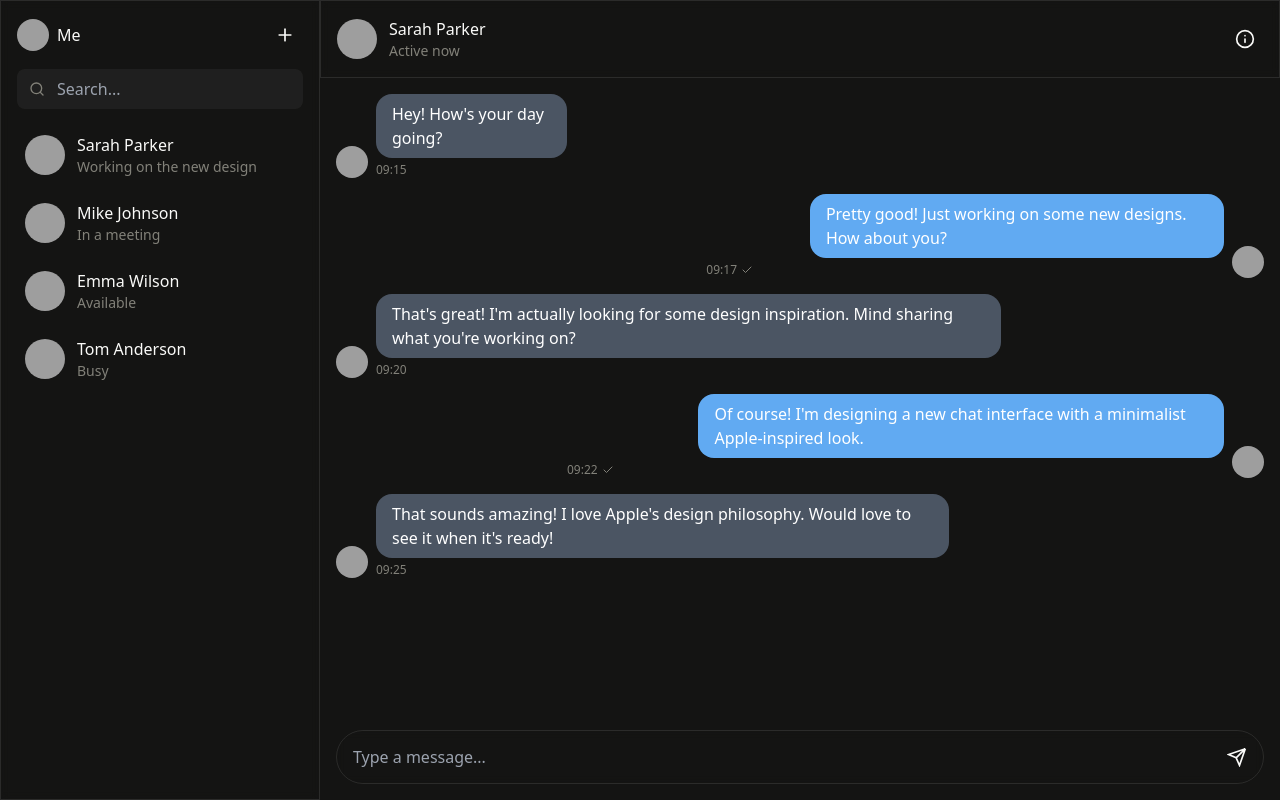
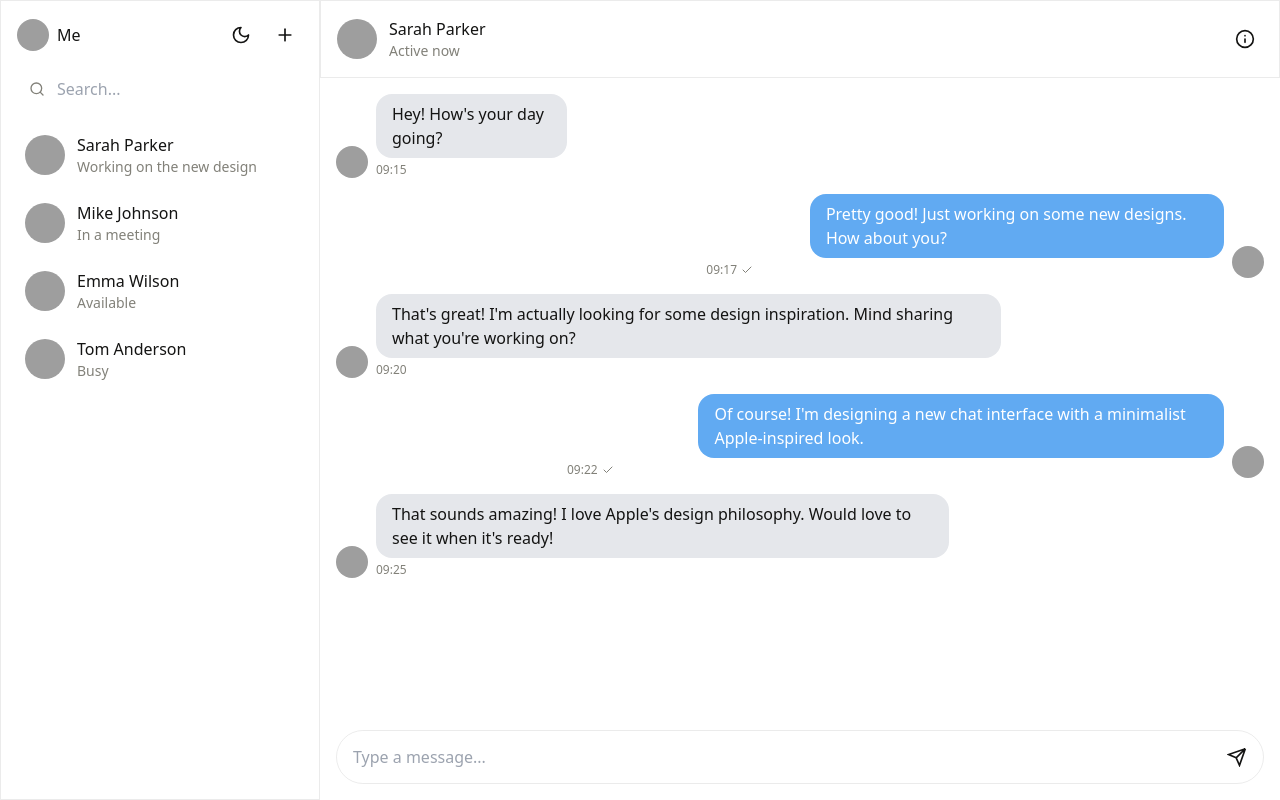
Before and after one commit to haji-r/m-522833, a React (Vite) app: page / in a window 1280 px wide. Built offline with nearby package versions, Linux system fonts and the light colour scheme; grey boxes are pictures that could not be loaded.

Commit message:
Add dark/light mode toggle
Adds a toggle to switch between dark and light modes.  No further implementation details are specified.

```diff
--- a/src/App.tsx
+++ b/src/App.tsx
@@ -1,14 +1,17 @@
+
 import { Toaster } from "@/components/ui/toaster";
 import { Toaster as Sonner } from "@/components/ui/sonner";
 import { TooltipProvider } from "@/components/ui/tooltip";
 import { QueryClient, QueryClientProvider } from "@tanstack/react-query";
 import { BrowserRouter, Routes, Route } from "react-router-dom";
+import { ThemeProvider } from "./components/ThemeProvider";
 import Index from "./pages/Index";
 
 const queryClient = new QueryClient();
 
 const App = () => (
   <QueryClientProvider client={queryClient}>
+    <ThemeProvider>
       <TooltipProvider>
         <Toaster />
         <Sonner />
@@ -18,6 +21,7 @@ const App = () => (
           </Routes>
         </BrowserRouter>
       </TooltipProvider>
+    </ThemeProvider>
   </QueryClientProvider>
 );
 
--- a/src/components/ChatSidebar.tsx
+++ b/src/components/ChatSidebar.tsx
@@ -1,5 +1,6 @@
-import { Search, Plus } from "lucide-react";
+import { Search, Plus, Moon, Sun } from "lucide-react";
 import { Avatar } from "@/components/ui/avatar";
+import { useTheme } from "./ThemeProvider";
 
 interface User {
   id: string;
@@ -36,6 +37,8 @@ const users: User[] = [
 ];
 
 export const ChatSidebar = () => {
+  const { theme, toggleTheme } = useTheme();
+
   return (
     <div className="w-80 h-screen glass p-4 flex flex-col gap-4">
       <div className="flex items-center justify-between">
@@ -49,9 +52,21 @@ export const ChatSidebar = () => {
           </Avatar>
           <span className="font-medium">Me</span>
         </div>
-        <button className="p-2 hover:bg-white/5 rounded-full transition-colors">
-          <Plus className="w-5 h-5" />
-        </button>
+        <div className="flex items-center gap-2">
+          <button
+            onClick={toggleTheme}
+            className="p-2 hover:bg-white/5 rounded-full transition-colors"
+          >
+            {theme === 'dark' ? (
+              <Sun className="w-5 h-5" />
+            ) : (
+              <Moon className="w-5 h-5" />
+            )}
+          </button>
+          <button className="p-2 hover:bg-white/5 rounded-full transition-colors">
+            <Plus className="w-5 h-5" />
+          </button>
+        </div>
       </div>
 
       <div className="relative">
--- /dev/null
+++ b/src/components/ThemeProvider.tsx
@@ -0,0 +1,42 @@
+
+import { createContext, useContext, useEffect, useState } from "react";
+
+type Theme = "dark" | "light";
+
+const ThemeContext = createContext<{
+  theme: Theme;
+  toggleTheme: () => void;
+}>({
+  theme: "dark",
+  toggleTheme: () => {},
+});
+
+export const useTheme = () => useContext(ThemeContext);
+
+export function ThemeProvider({ children }: { children: React.ReactNode }) {
+  const [theme, setTheme] = useState<Theme>(() => {
+    if (typeof window !== "undefined") {
+      const saved = localStorage.getItem("theme") as Theme;
+      if (saved) return saved;
+      return window.matchMedia("(prefers-color-scheme: dark)").matches ? "dark" : "light";
+    }
+    return "dark";
+  });
+
+  useEffect(() => {
+    const root = window.document.documentElement;
+    root.classList.remove("light", "dark");
+    root.classList.add(theme);
+    localStorage.setItem("theme", theme);
+  }, [theme]);
+
+  const toggleTheme = () => {
+    setTheme(prev => prev === "dark" ? "light" : "dark");
+  };
+
+  return (
+    <ThemeContext.Provider value={{ theme, toggleTheme }}>
+      {children}
+    </ThemeContext.Provider>
+  );
+}
--- a/src/index.css
+++ b/src/index.css
@@ -1,16 +1,35 @@
+
 @tailwind base;
 @tailwind components;
 @tailwind utilities;
 
 @layer base {
+  :root {
+    --background: #FFFFFF;
+    --foreground: #141413;
+    --muted: #666666;
+    --bubble-received: #E5E7EB;
+    --bubble-sent: #61AAF2;
+    --border: #00000014;
+  }
+
+  :root[class~="dark"] {
+    --background: #141413;
+    --foreground: #FAFAF8;
+    --muted: #828179;
+    --bubble-received: #4B5563;
+    --bubble-sent: #61AAF2;
+    --border: #ffffff14;
+  }
+
   body {
-    @apply bg-background text-foreground antialiased;
+    @apply bg-[var(--background)] text-[var(--foreground)] antialiased;
   }
 }
 
 @layer utilities {
   .glass {
-    @apply bg-opacity-20 backdrop-blur-sm border border-white/10;
+    @apply bg-opacity-20 backdrop-blur-sm border border-[var(--border)];
   }
 }
 
@@ -19,11 +38,11 @@
 }
 
 .message-bubble.sent {
-  @apply bg-bubble-sent text-white ml-auto;
+  @apply bg-[var(--bubble-sent)] text-white ml-auto;
 }
 
 .message-bubble.received {
-  @apply bg-bubble-received text-white;
+  @apply bg-[var(--bubble-received)] text-[var(--foreground)];
 }
 
 .scrollbar-hide::-webkit-scrollbar {
--- /dev/null
+++ b/src/tailwind.config.ts
@@ -0,0 +1,54 @@
+
+import type { Config } from "tailwindcss";
+
+export default {
+  darkMode: ["class"],
+  content: [
+    "./pages/**/*.{ts,tsx}",
+    "./components/**/*.{ts,tsx}",
+    "./app/**/*.{ts,tsx}",
+    "./src/**/*.{ts,tsx}",
+  ],
+  prefix: "",
+  theme: {
+    container: {
+      center: true,
+      padding: "2rem",
+      screens: {
+        "2xl": "1400px",
+      },
+    },
+    extend: {
+      colors: {
+        background: {
+          DEFAULT: "#141413",
+          light: "#FFFFFF",
+        },
+        foreground: {
+          DEFAULT: "#FAFAF8",
+          light: "#141413",
+        },
+        muted: {
+          DEFAULT: "#828179",
+          light: "#666666",
+        },
+        accent: "#61AAF2",
+        bubble: {
+          received: {
+            DEFAULT: "#4B5563",
+            light: "#E5E7EB",
+          },
+          sent: "#61AAF2",
+        },
+        border: {
+          DEFAULT: "#ffffff14",
+          light: "#00000014",
+        },
+      },
+      backdropBlur: {
+        xs: '2px',
+      },
+    },
+  },
+  plugins: [require("tailwindcss-animate")],
+} satisfies Config;
```
Lines whose indentation alone changed are shown as unchanged.
